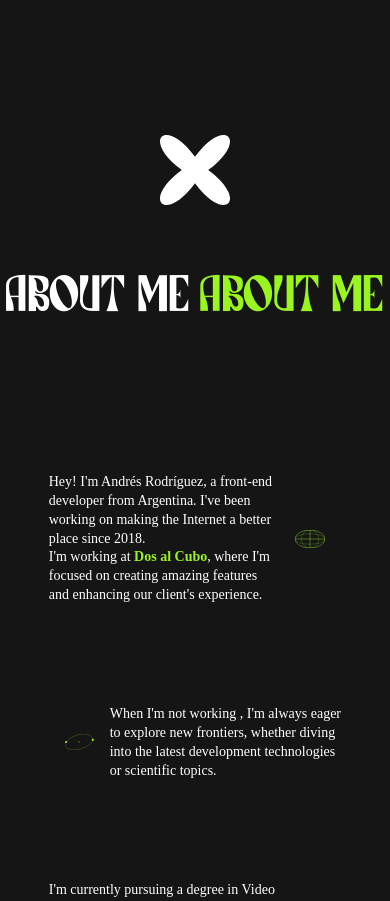
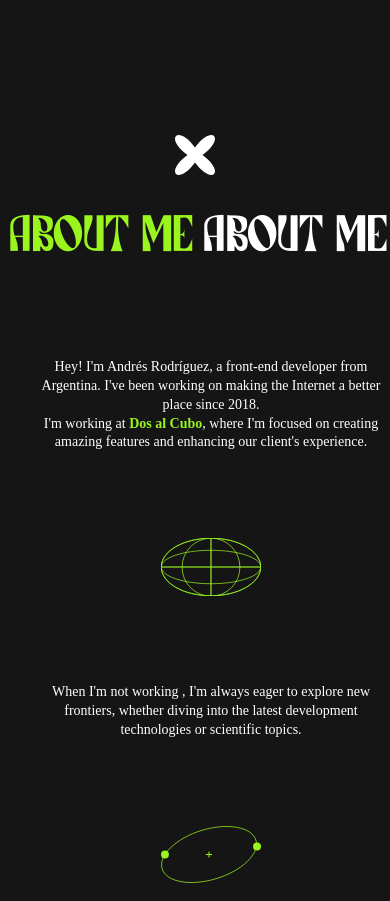
Before and after one commit to CoffeAddict/My-Portfolio, a React (Vite) app: page / in a window 390 px wide. Shown: the part 1080-1981 px from the top of the page. Built offline with nearby package versions, Linux system fonts and the light colour scheme; the HTML template or start-up script is replaced by a standard one.

Commit message:
added about me mobile styles

```diff
--- a/src/componets/NavList.jsx
+++ b/src/componets/NavList.jsx
@@ -1,14 +1,18 @@
 import { useState } from 'react'
 import { NavItem } from './NavItem'
-import tabList from '../mocks/tab-list.json'
+import tabList from '../json/tab-list.json'
 
 export function NavList () {
     const [currentTab, setCurrenttab] = useState(0)
 
     const tabs = tabList.tabs
 
-    const handleTabClick = (tabId) => {
-        setCurrenttab(tabId)
+    const handleTabClick = (tabIndex) => {
+        setCurrenttab(tabIndex)
+        const elementSelector = tabs[tabIndex]?.elementSelector
+        const element = document.querySelector(elementSelector)
+        console.log(element);
+        element?.scrollIntoView({behavior: 'smooth'})
     }
 
     return (
@@ -20,7 +24,7 @@ export function NavList () {
                     icon={tab.icon}
                     title={tab.title}
                     currentTab={currentTab}
-                    onClick={(tabId) => handleTabClick(tabId)}/>
+                    onClick={(i) => handleTabClick(i)}/>
             ))}
         </ul>
     )
--- /dev/null
+++ b/src/json/tab-list.json
@@ -0,0 +1,29 @@
+{
+    "tabs": [
+        {
+            "title": "home",
+            "icon": "svg-1",
+            "elementSelector": ".welcome"
+        },
+        {
+            "title": "about me",
+            "icon": "svg-2",
+            "elementSelector": ".about-me"
+        },
+        {
+            "title": "projects",
+            "icon": "svg-3",
+            "elementSelector": ".projects"
+        },
+        {
+            "title": "skills",
+            "icon": "svg-4",
+            "elementSelector": ".skills"
+        },
+        {
+            "title": "contact",
+            "icon": "svg-5",
+            "elementSelector": ".contact"
+        }
+    ]
+}
--- a/src/mocks/tab-list.json
+++ /dev/null
@@ -1,24 +0,0 @@
-{
-    "tabs": [
-        {
-            "title": "home",
-            "icon": "svg-1"
-        },
-        {
-            "title": "about me",
-            "icon": "svg-2"
-        },
-        {
-            "title": "projects",
-            "icon": "svg-3"
-        },
-        {
-            "title": "skills",
-            "icon": "svg-4"
-        },
-        {
-            "title": "contact",
-            "icon": "svg-5"
-        }
-    ]
-}
--- a/src/styles/about-me.css
+++ b/src/styles/about-me.css
@@ -40,3 +40,31 @@
 .about-me p {
     max-width: 610px;
 }
+
+@media screen and (max-width: 1000px) {
+    .about-me .icon-svg-2 {
+        width: 40px;
+        height: 40px;
+        margin: 0 auto 40px;
+    }
+
+    .about-me h2 {
+        margin-bottom: 95px;
+    }
+
+    .about-me .text-container, .about-me .text-container:nth-last-child(even) {
+        flex-direction: column;
+        text-align: center;
+        width: 100%;
+        padding: 0 1em;
+        margin-bottom: 0;
+    }
+
+    .about-me .text-container p {
+        max-width: 350px;
+    }
+
+    .about-me .text-container p, .about-me .text-container:not(:last-of-type) {
+        margin-bottom: 70px;
+    }
+}
--- a/src/styles/app.css
+++ b/src/styles/app.css
@@ -1,6 +1,6 @@
 @import url('./reset.css');
 @import url('./fonts.css');
-/* @import url('./animations.css'); */
+@import url('./animations.css');
 @import url('./header.css');
 @import url('./nav.css');
 @import url('./sections.css');
```
